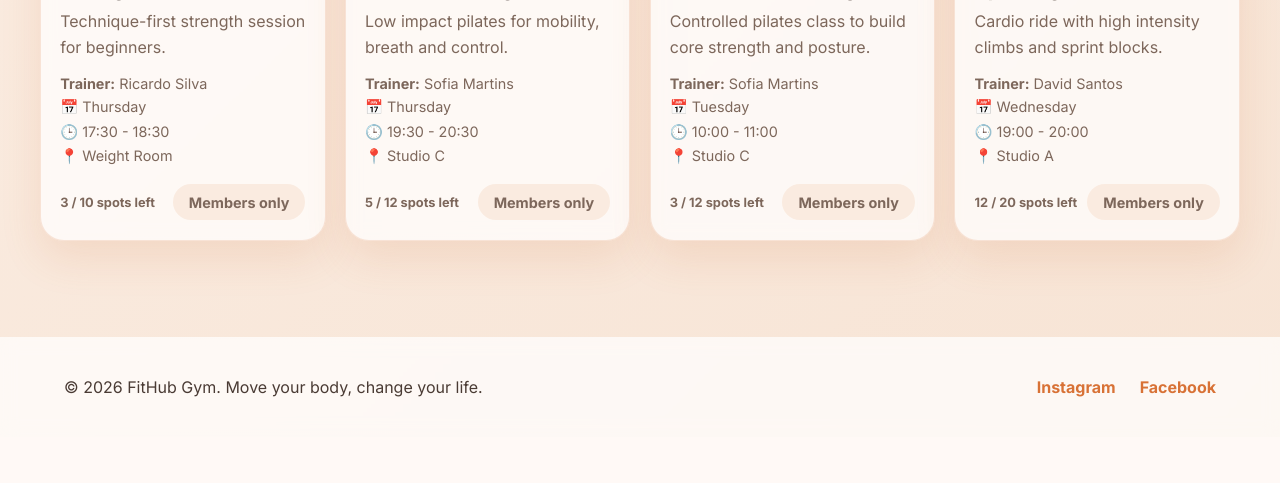
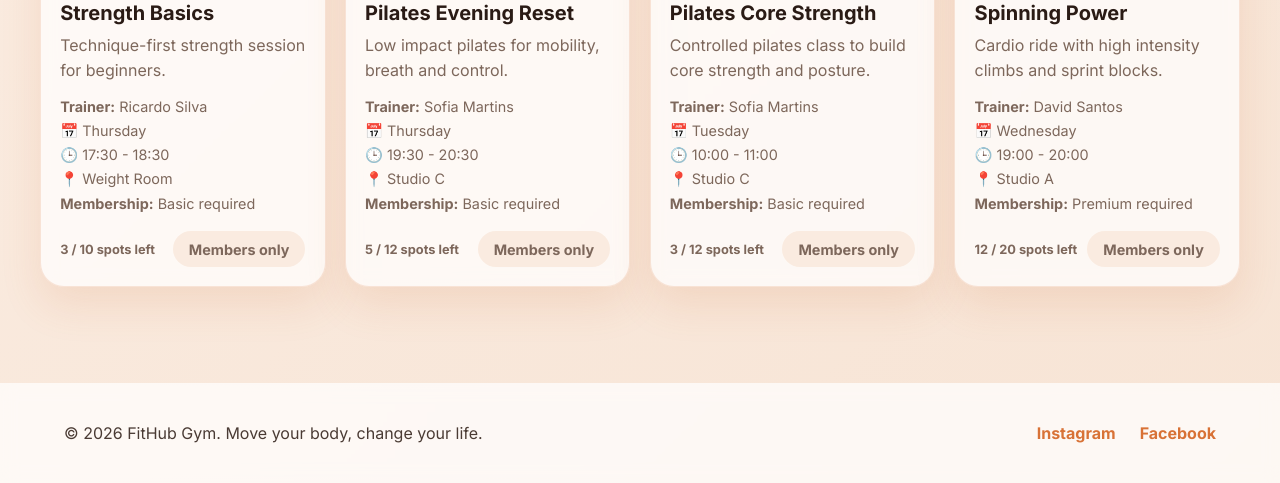
Before and after one commit to fardilhajo/FitHub-Gym, a PHP site: page /book-class.php in a window 1280 px wide. Shown: the part 1086-1569 px from the top of the page. Before the commit the page ends 1483 px from the top, so only its background shows below. Run offline with PHP 8.4, Linux system fonts and the light colour scheme; the visitor is signed in with stand-in values (Sample User, id 1); data comes from the database, SQL or seed files in the repository; both versions use the stored data as it was after the commit.

Commit message:
Membership implementation (correctly this time)

```diff
--- a/book-class.php
+++ b/book-class.php
@@ -4,17 +4,19 @@ require_once __DIR__ . '/includes/db.php';
 require_once __DIR__ . '/includes/security.php';
 require_once __DIR__ . '/includes/notifications.php';
 require_once __DIR__ . '/includes/feature-schema.php';
+require_once __DIR__ . '/includes/membership-access.php';
 
-ensure_class_waitlist_schema($db);
+ensure_booking_feature_schema($db);
 
 $user = current_user($db);
+$activeMembershipPlan = active_membership_plan($db, $user);
 $flash = $_SESSION['flash'] ?? '';
 unset($_SESSION['flash']);
 
 function get_class_for_booking(PDO $db, int $classId): ?array
 {
     $stmt = $db->prepare('
-        SELECT fc.ClassID, fc.Name, fc.Day, fc.StartTime, fc.Capacity,
+        SELECT fc.ClassID, fc.Name, fc.Type, fc.Day, fc.StartTime, fc.Capacity,
                COUNT(CASE WHEN ce.Status = "Enrolled" THEN 1 END) AS EnrolledCount
         FROM FITNESS_CLASS fc
         LEFT JOIN CLASS_ENROLLMENT ce ON ce.ClassID = fc.ClassID
@@ -39,8 +41,10 @@ function promote_next_waitlisted_member(PDO $db, array $class): ?array
         SELECT cw.WaitlistID, cw.MemberID, u.Name
         FROM CLASS_WAITLIST cw
         JOIN USER u ON u.UserID = cw.MemberID
+        LEFT JOIN MEMBER_MEMBERSHIP mm ON mm.MemberID = cw.MemberID AND mm.Status = "Active"
+        LEFT JOIN MEMBERSHIP_PLAN mp ON mp.PlanID = mm.PlanID AND mp.IsActive = 1
         WHERE cw.ClassID = :class_id AND cw.Status = "Waiting"
-        ORDER BY cw.JoinedAt ASC, cw.WaitlistID ASC
+        ORDER BY CASE mp.Name WHEN "Elite" THEN 3 WHEN "Premium" THEN 2 WHEN "Basic" THEN 1 ELSE 0 END DESC, cw.JoinedAt ASC, cw.WaitlistID ASC
         LIMIT 1
     ');
     $waitStmt->execute([':class_id' => $class['ClassID']]);
@@ -90,6 +94,19 @@ if ($_SERVER['REQUEST_METHOD'] === 'POST') {
     if (!$class) {
         $_SESSION['flash'] = 'Class not found.';
         redirect_to('book-class.php');
+    }
+
+    if (in_array($action, ['enroll', 'join_waitlist'], true)) {
+        $requiredTier = class_required_membership($class);
+        if (!membership_plan_allows($activeMembershipPlan, 'Basic')) {
+            $_SESSION['flash'] = 'Choose an active membership plan before booking classes.';
+            redirect_to('membership-plans.php');
+        }
+
+        if (!membership_plan_allows($activeMembershipPlan, $requiredTier)) {
+            $_SESSION['flash'] = membership_upgrade_message($requiredTier, $class['Name']);
+            redirect_to('book-class.php');
+        }
     }
 
     if ($action === 'enroll') {
@@ -394,6 +411,8 @@ if ($user) {
             $isEnrolled = in_array((int)$class['ClassID'], $enrolledClassIds, true);
             $isWaitlisted = in_array((int)$class['ClassID'], $waitlistedClassIds, true);
             $image = $class['ImageURL'] ?: 'https://images.unsplash.com/photo-1534438327276-14e5300c3a48?auto=format&fit=crop&w=700&q=80';
+            $requiredTier = class_required_membership($class);
+            $canBookThisClass = $user && $user['Role'] === 'Member' && membership_plan_allows($activeMembershipPlan, $requiredTier);
           ?>
           <article class="class-card">
             <div class="card-image">
@@ -408,6 +427,7 @@ if ($user) {
                 <span>📅 <?= e($class['Day']) ?></span>
                 <span>🕒 <?= e($class['StartTime']) ?> - <?= e($class['EndTime']) ?></span>
                 <span>📍 <?= e($class['Room']) ?></span>
+                <span><strong>Membership:</strong> <?= e(membership_tier_label($requiredTier)) ?> required</span>
                 <?php if ($waitlistCount > 0): ?>
                   <span>⏳ <?= $waitlistCount ?> on waitlist</span>
                 <?php endif; ?>
@@ -442,6 +462,8 @@ if ($user) {
                     <input type="hidden" name="action" value="leave_waitlist">
                     <button class="btn-book btn-book--waitlist-cancel" type="submit">Leave waitlist</button>
                   </form>
+                <?php elseif (!$canBookThisClass): ?>
+                  <a class="btn-book" href="membership-plans.php"><?= membership_plan_allows($activeMembershipPlan, 'Basic') ? e(membership_tier_label($requiredTier) . ' required') : 'Choose a plan' ?></a>
                 <?php else: ?>
                   <form method="post" action="book-class.php" class="inline-form">
                     <?= csrf_input() ?>
--- /dev/null
+++ b/includes/membership-access.php
@@ -0,0 +1,87 @@
+<?php
+/** Membership helpers shared by member-facing feature pages. */
+
+function active_membership_plan(PDO $db, ?array $user): ?array
+{
+    if (!$user || ($user['Role'] ?? '') !== 'Member') {
+        return null;
+    }
+
+    try {
+        $stmt = $db->prepare('
+            SELECT mp.PlanID, mp.Name, mp.PriceMonthly, mp.AccessLevel, mp.Description, mm.SubscribedAt, mm.Status
+            FROM MEMBER_MEMBERSHIP mm
+            JOIN MEMBERSHIP_PLAN mp ON mp.PlanID = mm.PlanID
+            WHERE mm.MemberID = :member_id
+              AND mm.Status = "Active"
+              AND mp.IsActive = 1
+            LIMIT 1
+        ');
+        $stmt->execute([':member_id' => $user['UserID']]);
+        $plan = $stmt->fetch(PDO::FETCH_ASSOC);
+    } catch (PDOException $e) {
+        return null;
+    }
+
+    return $plan ?: null;
+}
+
+function membership_plan_tier(?array $plan): string
+{
+    if (!$plan || empty($plan['Name'])) {
+        return 'None';
+    }
+
+    $name = strtolower(trim((string)$plan['Name']));
+    if ($name === 'elite') {
+        return 'Elite';
+    }
+    if ($name === 'premium') {
+        return 'Premium';
+    }
+    if ($name === 'basic') {
+        return 'Basic';
+    }
+
+    return 'None';
+}
+
+function membership_tier_rank(string $tier): int
+{
+    $ranks = [
+        'basic' => 1,
+        'premium' => 2,
+        'elite' => 3,
+    ];
+
+    return $ranks[strtolower($tier)] ?? 0;
+}
+
+function membership_plan_allows(?array $plan, string $minimumTier): bool
+{
+    return membership_tier_rank(membership_plan_tier($plan)) >= membership_tier_rank($minimumTier);
+}
+
+function membership_tier_label(string $tier): string
+{
+    $labels = [
+        'basic' => 'Basic',
+        'premium' => 'Premium',
+        'elite' => 'Elite',
+    ];
+
+    return $labels[strtolower($tier)] ?? 'Membership';
+}
+
+function class_required_membership(array $class): string
+{
+    $premiumTypes = ['HIIT', 'Spinning', 'Boxing'];
+    $classType = trim((string)($class['Type'] ?? ''));
+
+    return in_array($classType, $premiumTypes, true) ? 'Premium' : 'Basic';
+}
+
+function membership_upgrade_message(string $minimumTier, string $feature): string
+{
+    return membership_tier_label($minimumTier) . ' membership is required to access ' . $feature . '.';
+}
--- a/includes/navbar.php
+++ b/includes/navbar.php
@@ -2,11 +2,16 @@
 /** Global navbar component. Include inside <body>. */
 require_once __DIR__ . '/db.php';
 require_once __DIR__ . '/security.php';
+require_once __DIR__ . '/membership-access.php';
 
 $navUser = current_user($db);
 $loggedIn = $navUser !== null;
 $userName = $loggedIn ? $navUser['Name'] : '';
 $role = $loggedIn ? $navUser['Role'] : '';
+$navMembershipPlan = ($loggedIn && $role === 'Member') ? active_membership_plan($db, $navUser) : null;
+$navHasBasic = membership_plan_allows($navMembershipPlan, 'Basic');
+$navHasPremium = membership_plan_allows($navMembershipPlan, 'Premium');
+$navHasElite = membership_plan_allows($navMembershipPlan, 'Elite');
 
 $initials = '';
 $navUnreadCount = 0;
@@ -51,9 +56,19 @@ if ($loggedIn) {
         <a href="trainer-analytics.php" class="btn-analytics">My Analytics</a>
         <a href="trainer-nutrition.php" class="btn-analytics">Nutrition Plans</a>
       <?php elseif ($loggedIn && $role === 'Member'): ?>
-        <a href="my-classes.php" class="btn-analytics">My Classes</a>
-        <a href="progress.php" class="btn-analytics">My Progress</a>
-        <a href="nutrition.php" class="btn-analytics">My Nutrition</a>
+        <?php if ($navHasBasic): ?>
+          <a href="my-classes.php" class="btn-analytics">My Classes</a>
+          <a href="progress.php" class="btn-analytics">My Progress</a>
+        <?php endif; ?>
+        <?php if ($navHasPremium): ?>
+          <a href="nutrition.php" class="btn-analytics">My Nutrition</a>
+        <?php endif; ?>
+        <?php if ($navHasElite): ?>
+          <a href="personal-training.php" class="btn-analytics">Personal Training</a>
+        <?php endif; ?>
+        <?php if (!$navHasBasic): ?>
+          <a href="membership-plans.php" class="btn-analytics">Choose Plan</a>
+        <?php endif; ?>
       <?php endif; ?>
       <?php if ($loggedIn): ?>
         <div class="nav-bell-wrapper" id="nav-bell-wrapper">
@@ -87,6 +102,9 @@ if ($loggedIn) {
           </button>
           <div class="nav-user-menu" id="nav-user-menu" role="menu">
             <a href="edit-profile.php" class="nav-user-menu-item" role="menuitem">Edit Profile</a>
+            <?php if ($role === 'Member' || $role === 'Admin'): ?>
+              <a href="membership-plans.php" class="nav-user-menu-item" role="menuitem">Membership Plans</a>
+            <?php endif; ?>
             <?php if ($role === 'Admin'): ?>
               <a href="admin.php" class="nav-user-menu-item" role="menuitem">Admin Dashboard</a>
             <?php endif; ?>
```
Also changed, not shown: equipment.php (+11 -1 lines), membership-plans.php (+19 -5 lines), my-classes.php (+9 -0 lines), nutrition.php (+9 -0 lines), personal-training.php (+13 -0 lines), progress.php (+9 -0 lines), database/database.db.
